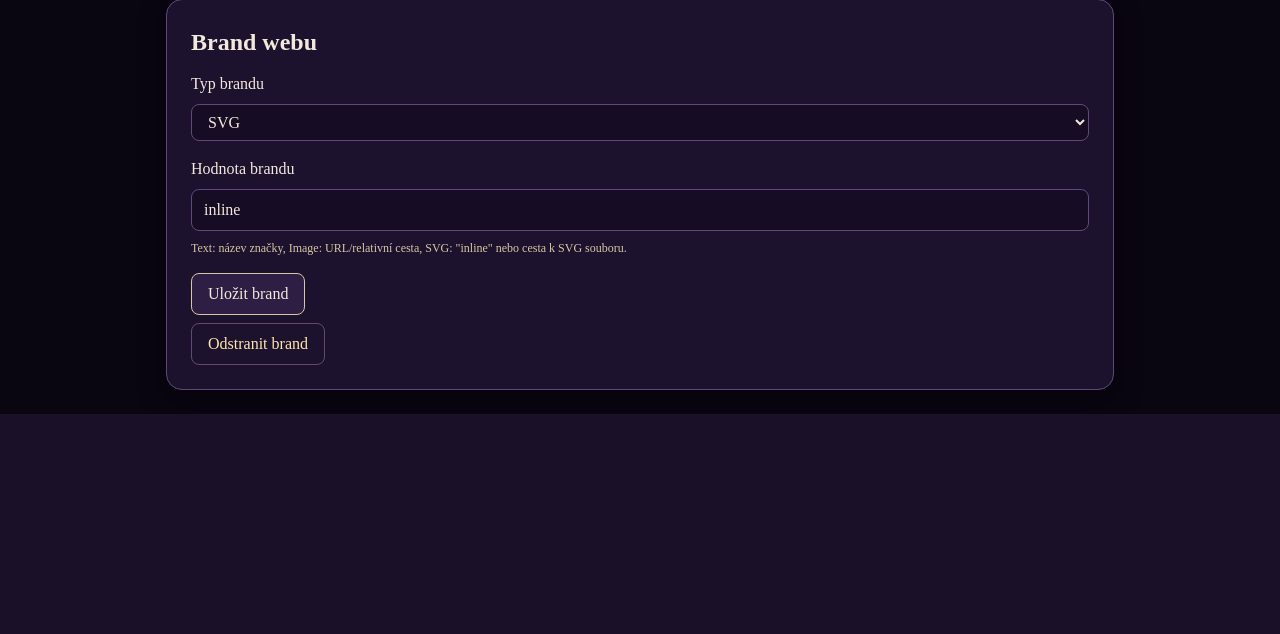
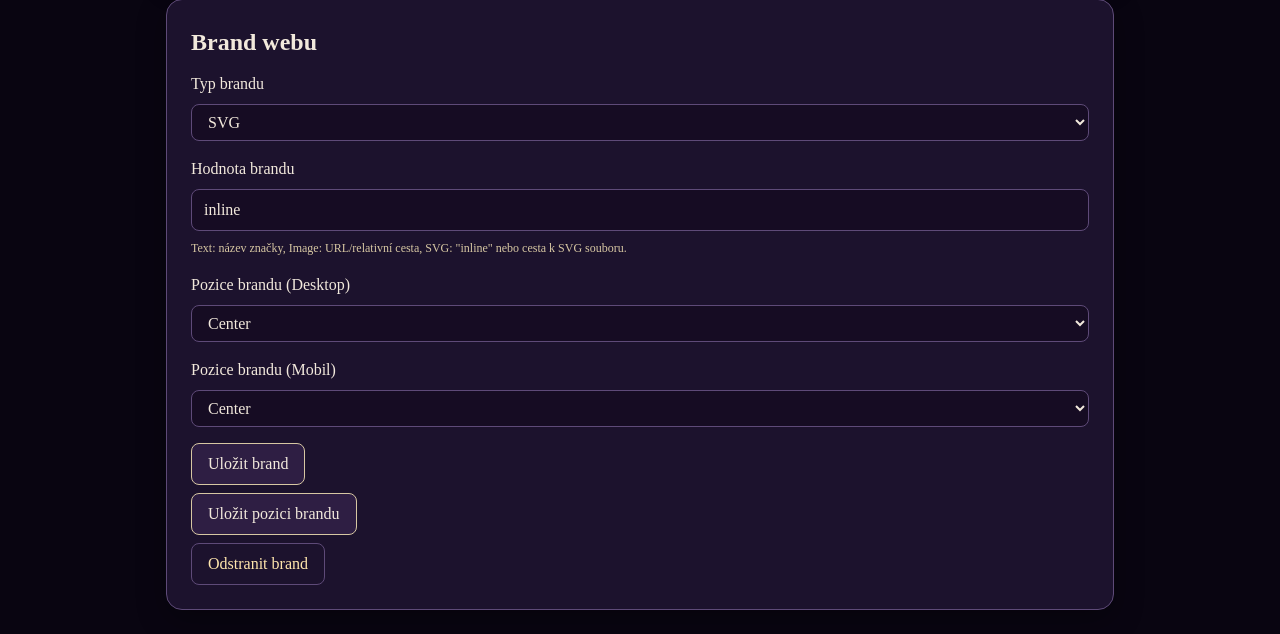
Before and after one commit to trefilmichal-prog/anet, a PHP site: page /admin/settings.php in a window 1280 px wide. Shown: the part 2391-3025 px from the top of the page. Before the commit the page ends 2805 px from the top, so only its background shows below. Run offline with PHP 8.4, Linux system fonts and the light colour scheme; the visitor is signed in with stand-in values (Sample User, id 1); some libraries are stand-ins or nearby versions.

Commit message:
Add configurable brand positioning

```diff
--- a/admin/settings.php
+++ b/admin/settings.php
@@ -48,6 +48,15 @@ $brandTypeValue = get_setting('brand_type', '');
 $brandValueValue = get_setting('brand_value', '');
 $brandType = $brandTypeValue !== '' ? $brandTypeValue : $brandDefaults['type'];
 $brandValue = $brandValueValue !== '' ? $brandValueValue : $brandDefaults['value'];
+$allowedBrandPositions = array('left', 'center');
+$brandPositionDesktopValue = get_setting('brand_position_desktop', '');
+$brandPositionMobileValue = get_setting('brand_position_mobile', '');
+$brandPositionDesktop = in_array($brandPositionDesktopValue, $allowedBrandPositions, true)
+    ? $brandPositionDesktopValue
+    : 'center';
+$brandPositionMobile = in_array($brandPositionMobileValue, $allowedBrandPositions, true)
+    ? $brandPositionMobileValue
+    : 'center';
 
 try {
     $db = get_db();
@@ -173,6 +182,26 @@ try {
                 } else {
                     $brandMessage = 'Brand byl uložen.';
                 }
+            }
+        } elseif ($action === 'save_brand_position') {
+            $brandPositionDesktopInput = isset($_POST['brand_position_desktop']) ? trim($_POST['brand_position_desktop']) : '';
+            $brandPositionMobileInput = isset($_POST['brand_position_mobile']) ? trim($_POST['brand_position_mobile']) : '';
+
+            if (!in_array($brandPositionDesktopInput, $allowedBrandPositions, true)
+                || !in_array($brandPositionMobileInput, $allowedBrandPositions, true)) {
+                $brandError = 'Pozice brandu musí být left nebo center.';
+                if (in_array($brandPositionDesktopInput, $allowedBrandPositions, true)) {
+                    $brandPositionDesktop = $brandPositionDesktopInput;
+                }
+                if (in_array($brandPositionMobileInput, $allowedBrandPositions, true)) {
+                    $brandPositionMobile = $brandPositionMobileInput;
+                }
+            } else {
+                set_setting('brand_position_desktop', $brandPositionDesktopInput);
+                set_setting('brand_position_mobile', $brandPositionMobileInput);
+                $brandPositionDesktop = $brandPositionDesktopInput;
+                $brandPositionMobile = $brandPositionMobileInput;
+                $brandMessage = 'Pozice brandu byla uložena.';
             }
         } elseif ($action === 'remove_brand_settings') {
             set_setting('brand_type', '');
@@ -316,7 +345,6 @@ require_once __DIR__ . '/partials/header.php';
         <?php if ($brandError): ?><p class="admin-alert admin-alert--error"><?php echo h($brandError); ?></p><?php endif; ?>
 
         <form class="admin-form" method="post">
-            <input type="hidden" name="action" value="save_brand_settings">
             <label class="admin-field">
                 <span>Typ brandu</span>
                 <select name="brand_type" required>
@@ -330,8 +358,23 @@ require_once __DIR__ . '/partials/header.php';
                 <input type="text" name="brand_value" value="<?php echo h($brandValue); ?>">
                 <span class="admin-help">Text: název značky, Image: URL/relativní cesta, SVG: "inline" nebo cesta k SVG souboru.</span>
             </label>
+            <label class="admin-field">
+                <span>Pozice brandu (Desktop)</span>
+                <select name="brand_position_desktop">
+                    <option value="center"<?php echo $brandPositionDesktop === 'center' ? ' selected' : ''; ?>>Center</option>
+                    <option value="left"<?php echo $brandPositionDesktop === 'left' ? ' selected' : ''; ?>>Left</option>
+                </select>
+            </label>
+            <label class="admin-field">
+                <span>Pozice brandu (Mobil)</span>
+                <select name="brand_position_mobile">
+                    <option value="center"<?php echo $brandPositionMobile === 'center' ? ' selected' : ''; ?>>Center</option>
+                    <option value="left"<?php echo $brandPositionMobile === 'left' ? ' selected' : ''; ?>>Left</option>
+                </select>
+            </label>
             <div class="admin-field">
-                <button class="admin-button" type="submit">Uložit brand</button>
+                <button class="admin-button" type="submit" name="action" value="save_brand_settings">Uložit brand</button>
+                <button class="admin-button" type="submit" name="action" value="save_brand_position">Uložit pozici brandu</button>
                 <button class="admin-button admin-button--secondary" type="submit" name="action" value="remove_brand_settings">Odstranit brand</button>
             </div>
         </form>
```
Also changed, not shown: Style.css (+20 -2 lines), index.php (+10 -1 lines).
